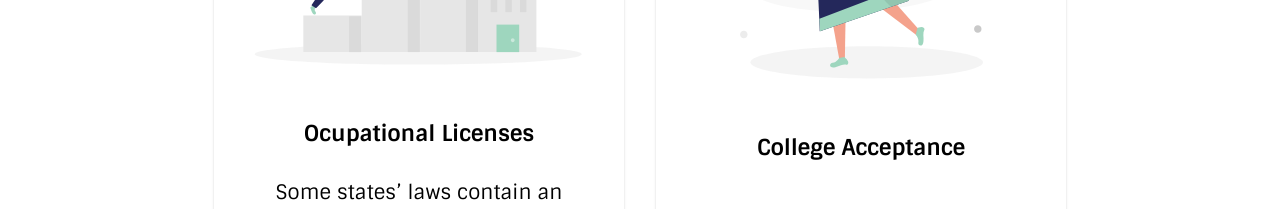
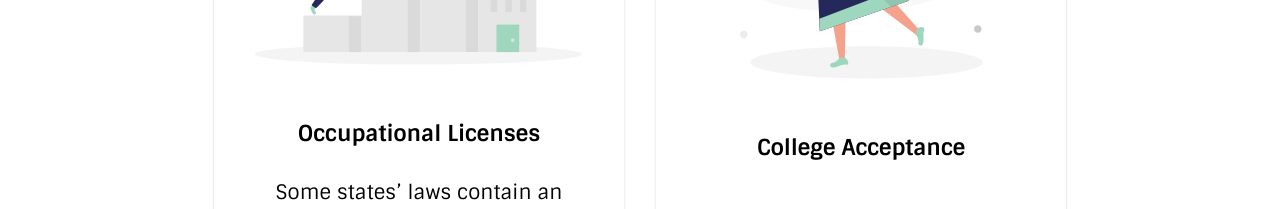
Before and after one commit to openseattle/clearviction-v1, a React (Create React App) app: page /resources in a window 1280 px wide. Shown: the part 5460-5669 px from the top of the page. Built offline with nearby package versions, Linux system fonts and the light colour scheme.

Commit message:
Fixes bug 229 ocupational misspelling

```diff
--- a/src/Pages/ResourcesPage.jsx
+++ b/src/Pages/ResourcesPage.jsx
@@ -94,7 +94,7 @@ const educationFacts = [
     {
         id: "edu-fact-1",
         src: career,
-        title: "Ocupational Licenses",
+        title: "Occupational Licenses",
         text: "Some states’ laws contain an automatic disqualification prohibiting a person with a felony conviction from obtaining an occupational license, regardless of the offense.",
     },
     {
```
